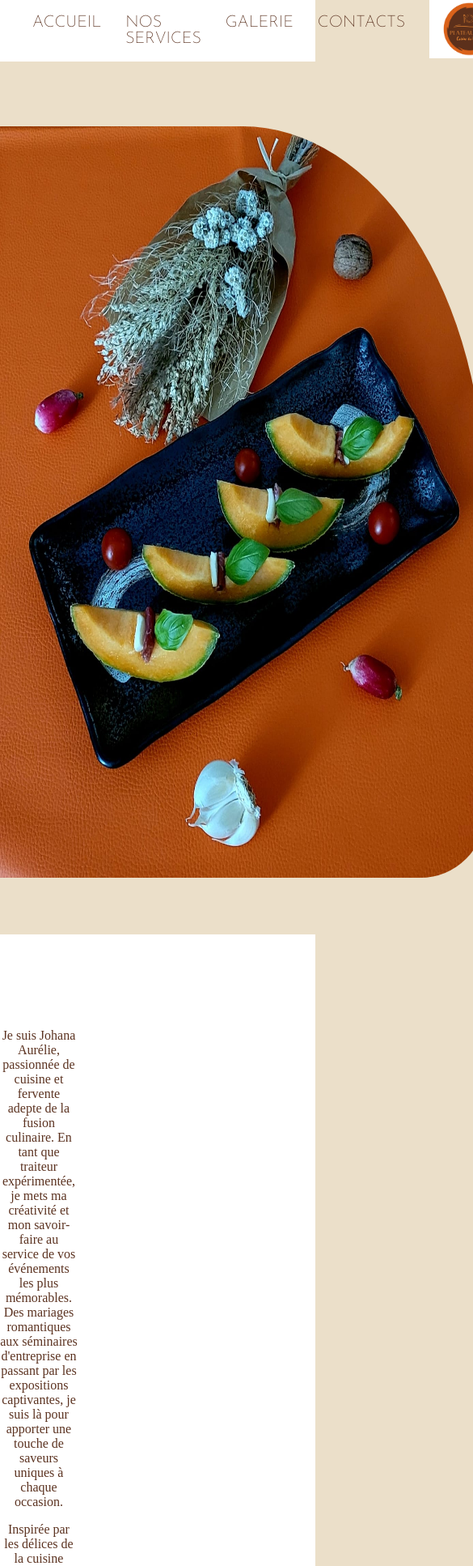
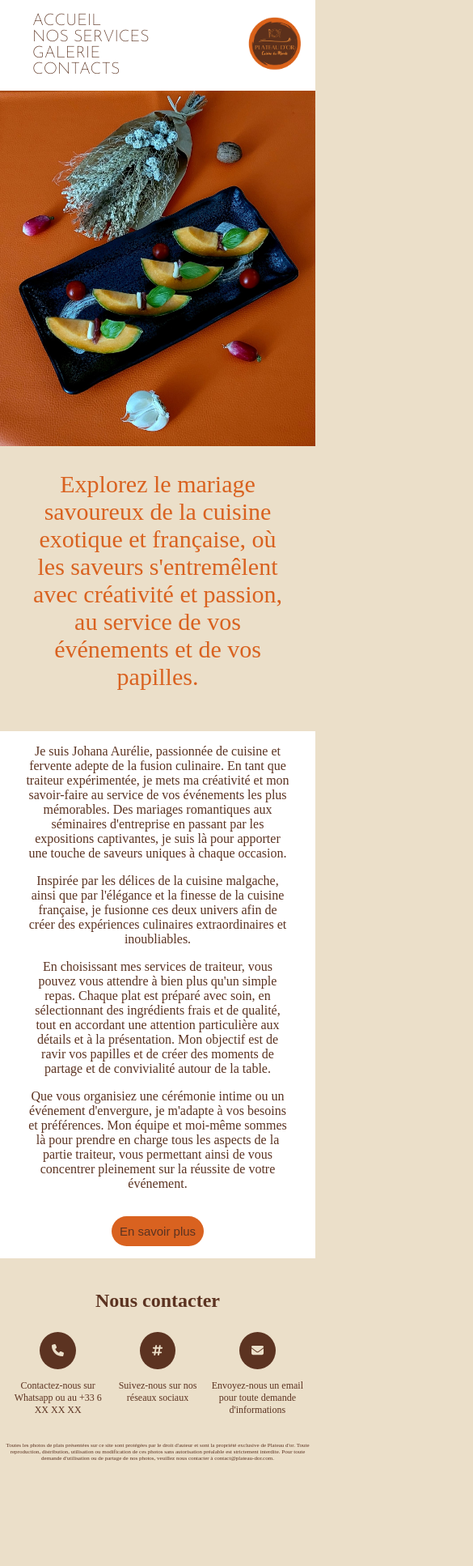
Before and after one commit to Chalbt/plateau-dor, a React (Create React App) app: page / in a window 390 px wide. Shown: the top 1934 px of the page at 81% size, 585 px wide, since content can reach past the window. After the commit the page ends 1835 px from the top, so only its background shows below. Built offline with nearby package versions, Linux system fonts and the light colour scheme; a web font is replaced by a local one.

Commit message:
responsive mobile

```diff
--- a/src/components/Carroussel.js
+++ b/src/components/Carroussel.js
@@ -1,18 +1,18 @@
 import React, { useState } from 'react';
 import "../styles/Carroussel.css"
-import Carroussel1 from '../assets/aperitif/aperitif-5.jpeg';
-import Carroussel2 from '../assets/entrees/entree-15.jpeg';
-import Carroussel3 from '../assets/entrees/entree-16.jpeg';
-import Carroussel4 from '../assets/entrees/entree-10.jpeg';
-import Carroussel5 from '../assets/plats/plat-10.jpeg';
-import Carroussel6 from '../assets/plats/plat-14.jpeg';
-import Carroussel7 from '../assets/desserts/dessert-8.jpeg';
-import Carroussel8 from '../assets/desserts/dessert-13.jpeg';
+import Samoussa from '../assets/aperitif/aperitif-5.jpeg';
+import Mofosakay from '../assets/entrees/entree-15.jpeg';
+import Museau from '../assets/entrees/entree-16.jpeg';
+import SaladeFraiche from '../assets/entrees/entree-10.jpeg';
+import Bourguignon from '../assets/plats/plat-10.jpeg';
+import Ravitoto from '../assets/plats/plat-14.jpeg';
+import Mokary from '../assets/desserts/dessert-8.jpeg';
+import CremeCoco from '../assets/desserts/dessert-13.jpeg';
 import PreviousArrow from '../assets/prev-arrow.png';
 import NextArrow from '../assets/next-arrow.png';
 
 const Caroussel = () => {
-  const images = [Carroussel1, Carroussel2, Carroussel3, Carroussel4, Carroussel5, Carroussel6, Carroussel7, Carroussel8];
+  const images = [Samoussa, Mofosakay, Museau, SaladeFraiche, Bourguignon, Ravitoto, Mokary, CremeCoco];
   const [currentIndex, setCurrentIndex] = useState(0);
 
   const goToPreviousSlide = () => {
--- a/src/components/Contacts.js
+++ b/src/components/Contacts.js
@@ -11,7 +11,7 @@ function Contacts() {
                     <h4>Contact :</h4>
                     <ul>
                         <li>Téléphone : Numéro de téléphone</li>
-                        <li>E-mail : Adresse e-mail</li>
+                        <li>E-mail : contact@plateau-dor.com</li>
                     </ul>
                     <p>Nous sommes impatients de discuter avec vous et de faire de votre événement une réussite culinaire. Contactez-nous dès maintenant pour commencer à planifier et à créer des moments savoureux et mémorables ensemble.</p>
                 </div>
--- a/src/components/Footer.js
+++ b/src/components/Footer.js
@@ -11,7 +11,7 @@ function Footer() {
             <div className="footer-icon">
                 <div className="each-footer">
                     <Link to="https://wa.me/33688255149" target="_blank"><FontAwesomeIcon icon={faPhone} /></Link>
-                    <p>Contactez-nous directement sur Whatsapp ou au +33 6 XX XX XX</p>
+                    <p>Contactez-nous sur Whatsapp ou au +33 6 XX XX XX</p>
                 </div>
                 <div className="each-footer">
                     <a href="#"><FontAwesomeIcon icon={faHashtag} /></a>
--- a/src/styles/Accueil.css
+++ b/src/styles/Accueil.css
@@ -53,3 +53,40 @@
     height: 100%;
     border-radius: 50% 0 0 0;
 }
+
+@media screen and (min-width: 768px) and (max-width: 991px) {
+
+}
+
+@media screen and (max-width: 767px) {
+
+    .accroche {
+        display: flex;
+        flex-direction: column;
+        margin-top: 0;
+    }
+
+    .accroche p {
+        font-size: 30px;
+        margin: 30px;
+    }
+
+    .plat-accueil {
+        width: 100%;
+        border-radius: 0;
+    }
+
+    .presentation {
+        margin: 20px 0 20px 0;
+        padding: 0 30px 0 30px;
+    }
+
+    .presentation-text {
+        margin: 0;
+    }
+
+    .presentation img {
+        display: none;
+    }
+
+}
--- a/src/styles/Carroussel.css
+++ b/src/styles/Carroussel.css
@@ -1,13 +1,10 @@
 .carroussel-container {
-    width: 50%;
-    height: 400px;
-    overflow: hidden;
     position: relative;
   }
 
   .carroussel-container img {
-    width: 100%;
-    height: auto;
+    width: 500px;
+    height: 500px;
     object-fit: cover;
   }
 
@@ -24,3 +21,21 @@
     height: 30px;
     width: 40px;
   }
+
+  @media screen and (max-width: 767px) {
+
+    .carroussel-container img {
+      height: 300px;
+      width: 300px;
+    }
+
+    .carroussel-buttons img {
+      height: 20px;
+      width: 10px;
+    }
+
+    .carroussel-container {
+      margin-top: 20px;
+    }
+
+  }
--- a/src/styles/Contacts.css
+++ b/src/styles/Contacts.css
@@ -46,3 +46,19 @@
     list-style-type: none;
     text-align: left;
 }
+
+@media screen and (max-width: 767px) {
+
+.description-contacts {
+    background-color: #ebdfc9;
+}
+
+.intro-contact {
+    margin: 15px;
+}
+
+.informations {
+    padding: 30px 0 0 0;
+}
+
+}
--- a/src/styles/Footer.css
+++ b/src/styles/Footer.css
@@ -35,3 +35,27 @@
 .mentions-légales {
     padding-bottom: 30px;
 }
+
+@media screen and (max-width: 767px) {
+
+    .each-footer {
+        width: 35%;
+    }
+
+    .footer a {
+        margin: 0;
+    }
+
+    .footer p {
+        font-size: 12px;
+    }
+
+    .footer-icon {
+        margin: 20px 10px 20px 10px;
+    }
+
+    .mentions-légales {
+        font-size: 7px;
+    }
+
+}
--- a/src/styles/Galerie.css
+++ b/src/styles/Galerie.css
@@ -52,4 +52,14 @@
     display: flex;
     flex-wrap: wrap;
     justify-content: space-around;
-  }
+}
+
+@media screen and (max-width: 767px) {
+
+    .filter-buttons button {
+        padding: 5px;
+        margin: 3px;
+        width: 70px;
+    }
+
+}
--- a/src/styles/Header.css
+++ b/src/styles/Header.css
@@ -28,3 +28,15 @@
     text-decoration: none;
     color: #5C3321;
 }
+
+@media screen and (max-width: 767px) {
+
+    .header {
+        align-items: center;
+    }
+
+    .header ul {
+        flex-direction: column;
+    }
+
+}
--- a/src/styles/NosServices.css
+++ b/src/styles/NosServices.css
@@ -74,6 +74,7 @@
 
 .suggestions {
     display: flex;
+    align-items: center;
 }
 
 .presentation-suggestions {
@@ -88,3 +89,51 @@
 .presentation-suggestions ul {
     padding-left: 0;
 }
+
+@media screen and (max-width: 767px) {
+
+    .each-prestation {
+        flex-direction: column;
+        margin-top: 20px;
+    }
+
+    .section-prestation {
+        padding: 0 15px 0 15px;
+    }
+
+    .menus {
+        margin: 20px;
+    }
+
+    .each-menu {
+        height: 100%;
+        flex-direction: column;
+    }
+
+    .menu-description {
+        width: 100%;
+        margin-top: 20px;
+    }
+
+    .each-menu img {
+        display: none;
+    }
+
+    .carroussel {
+        padding: 0;
+    }
+
+    .carroussel h4 {
+        margin: 60px 0 0 10px;
+    }
+
+    .suggestions {
+        flex-direction: column;
+    }
+
+    .presentation-suggestions {
+        margin: 15px;
+        text-align: center;
+    }
+
+}
--- a/src/styles/Prestation.css
+++ b/src/styles/Prestation.css
@@ -9,3 +9,12 @@
     text-align: center;
     max-width: 25%;
 }
+
+@media screen and (max-width: 767px) {
+
+    .prestation {
+        max-width: 100%;
+        margin-top: 30px;
+    }
+
+}
```
